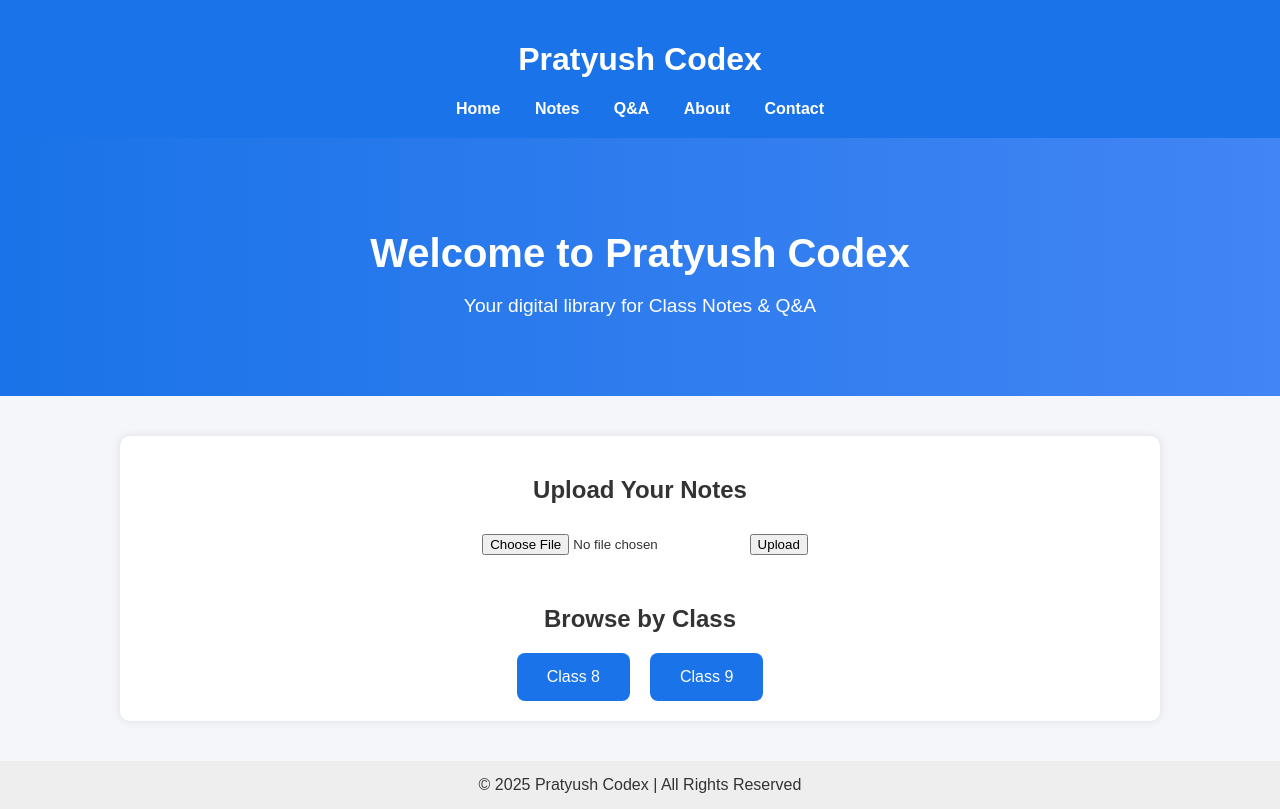
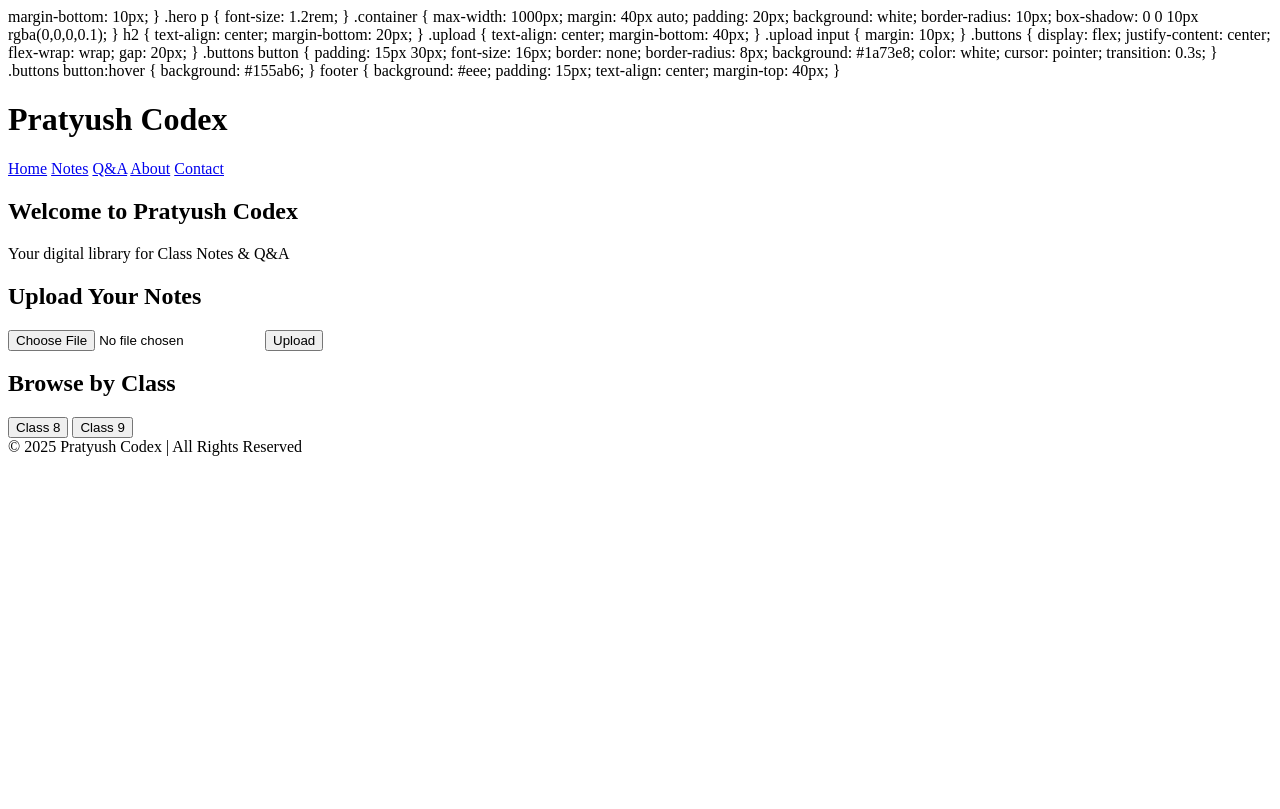
Before and after one commit to pratyushsingh5445-design/Pratyush-Codex, a plain HTML site: page index.html in a window 1280 px wide. Drawn offline with Linux system fonts and the light colour scheme.

Commit message:
Update index.html

```diff
--- a/index.html
+++ b/index.html
@@ -1,48 +1,5 @@
-<!DOCTYPE html>
-<html lang="en">
-<head>
-  <meta charset="UTF-8">
-  <meta name="viewport" content="width=device-width, initial-scale=1.0">
-  <title>Pratyush Codex - Homepage</title>
-  <style>
-    body {
-      margin: 0;
-      font-family: Arial, sans-serif;
-      background: #f4f6f9;
-      color: #333;
-    }
 
-    header {
-      background: #1a73e8;
-      color: white;
-      padding: 20px;
-      text-align: center;
-    }
 
-    nav {
-      margin-top: 10px;
-    }
-
-    nav a {
-      color: white;
-      margin: 0 15px;
-      text-decoration: none;
-      font-weight: bold;
-    }
-
-    nav a:hover {
-      text-decoration: underline;
-    }
-
-    .hero {
-      text-align: center;
-      padding: 60px 20px;
-      background: linear-gradient(to right, #1a73e8, #4285f4);
-      color: white;
-    }
-
-    .hero h1 {
-      font-size: 2.5rem;
       margin-bottom: 10px;
     }
 
```
